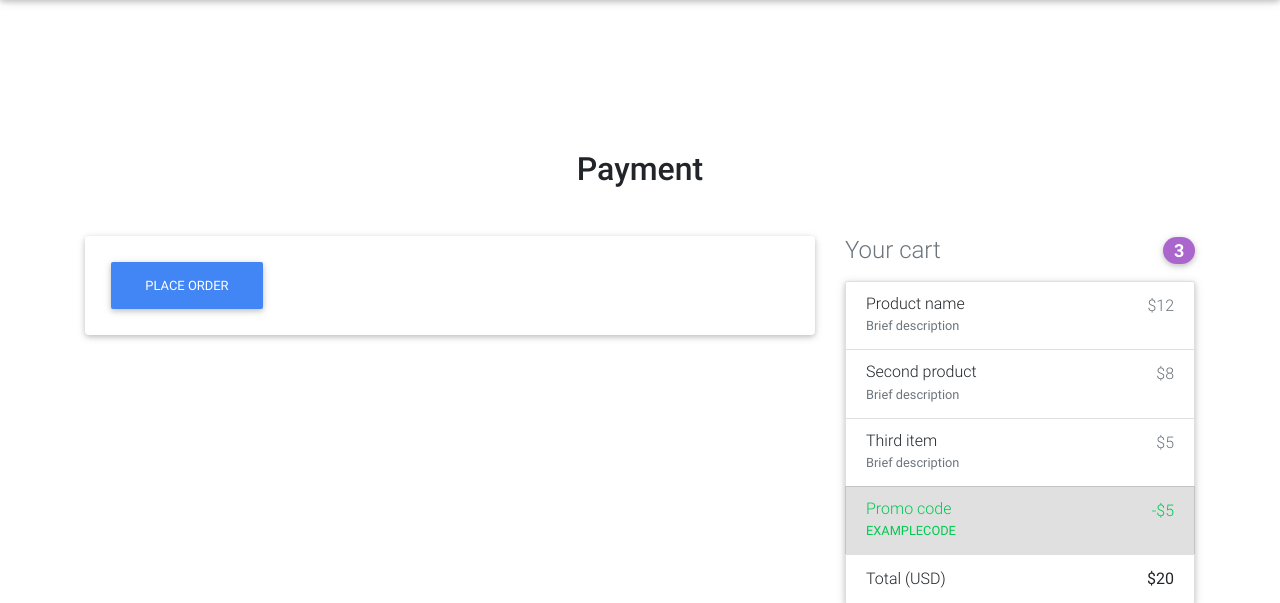
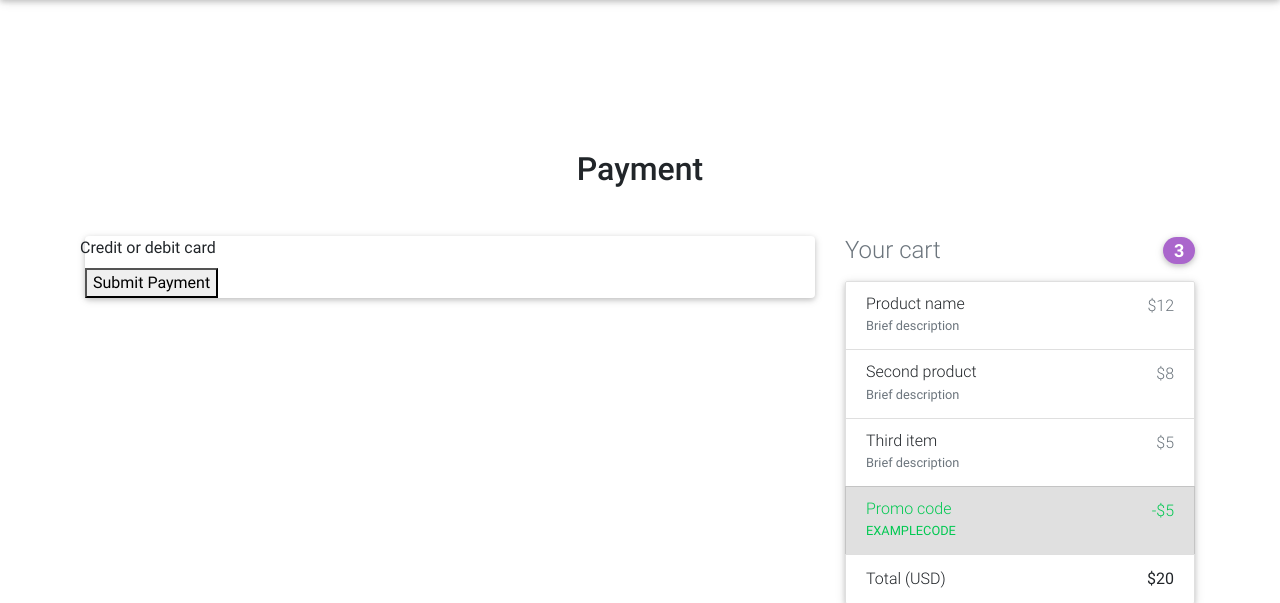
Before and after one commit to cleung0305/Django_Ecommerce, a Django app: page /payment/1/ in a window 1280 px wide. Shown: the part 66-669 px from the top of the page. Run offline with Django 3.2, Linux system fonts and the light colour scheme; some libraries are stand-ins or nearby versions.

Commit message:
stripe form

```diff
--- a/requirements.txt
+++ b/requirements.txt
@@ -16,3 +16,4 @@ requests==2.24.0
 requests-oauthlib==1.3.0
 sqlparse==0.2.4
 urllib3==1.25.10
+stripe>=2.48.0,<3.0
--- a/templates/payment.html
+++ b/templates/payment.html
@@ -1,6 +1,9 @@
 {% extends "base.html" %}
 {% load static %}
-{% load crispy_forms_tags %}
+
+{% block extra_head %}
+
+{% endblock extra_head %}
 
 {% block content %}
 
@@ -20,11 +23,21 @@
           <!--Card-->
           <div class="card">
 
-            <form method="post" class="card-body">
-              {% csrf_token %}
-              {{ form|crispy }}
-              <button class="btn btn-primary" type="submit">Place Order</button>
-            </form>
+          <form action="/charge" method="post" id="payment-form">
+            <div class="form-row">
+              <label for="card-element">
+                Credit or debit card
+              </label>
+              <div id="card-element">
+                <!-- A Stripe Element will be inserted here. -->
+              </div>
+
+              <!-- Used to display Element errors. -->
+              <div id="card-errors" role="alert"></div>
+            </div>
+
+            <button>Submit Payment</button>
+          </form>
 
           </div>
           <!--/.Card-->
@@ -99,4 +112,84 @@
   </main>
   <!--Main layout-->
 
+  <script src="https://js.stripe.com/v3/"></script>
+  <script>
+
+    var stripe = Stripe('pk_test_TYooMQauvdEDq54NiTphI7jx');
+    var elements = stripe.elements();
+
+    // Custom styling can be passed to options when creating an Element.
+    var style = {
+      base: {
+        // Add your base input styles here. For example:
+        fontSize: '16px',
+        fontFamily: '"Helvetica Neue", Helvetica, sans-serif',
+        fontSmoothing: 'antialiased',
+        color: '#32325d',
+        '::placeholder': {
+          color: '#aab7c4'
+        }
+      },
+      invalid: {
+        color: '#fa755a',
+        iconColor: '#fa755a'
+      }
+    };
+
+    // Create an instance of the card Element.
+    var card = elements.create('card', {style: style});
+
+    // Add an instance of the card Element into the `card-element` <div>.
+    card.mount('#card-element');
+
+    card.addEventListener('change', function(event) {
+      var displayError = document.getElementById('card-errors');
+      if(event.error){
+        displayError.textContent = event.error.message;
+      } else{
+        displayError.textContent = '';
+      }
+    });
+
+
+    // Create a token or display an error when the form is submitted.
+    var form = document.getElementById('payment-form');
+    form.addEventListener('submit', function(event) {
+      event.preventDefault();
+
+      stripe.createToken(card).then(function(result) {
+        if (result.error) {
+          // Inform the customer that there was an error.
+          var errorElement = document.getElementById('card-errors');
+          errorElement.textContent = result.error.message;
+        } else {
+          // Send the token to your server.
+          stripeTokenHandler(result.token);
+        }
+      });
+    });
+
+    function stripeTokenHandler(token) {
+      // Insert the token ID into the form so it gets submitted to the server
+      var form = document.getElementById('payment-form');
+      var hiddenInput = document.createElement('input');
+      hiddenInput.setAttribute('type', 'hidden');
+      hiddenInput.setAttribute('name', 'stripeToken');
+      hiddenInput.setAttribute('value', token.id);
+      form.appendChild(hiddenInput);
+
+      // Submit the form
+      form.submit();
+    }
+
+    var successElement = document.getElementById('stripe-token-handler');
+    document.querySelector('.wrapper').addEventListener('click', function() {
+      successElement.className = 'isHidden';
+    });
+
+    function stripeTokenHandler(token) {
+      successElement.className = '';
+      successElement.querySelector('.token').textContent = token.id;
+    }
+  </script>
 {% endblock content %}
```
Also changed, not shown: core/main.py (+49 -16 lines), db.sqlite3, 5 other files.
